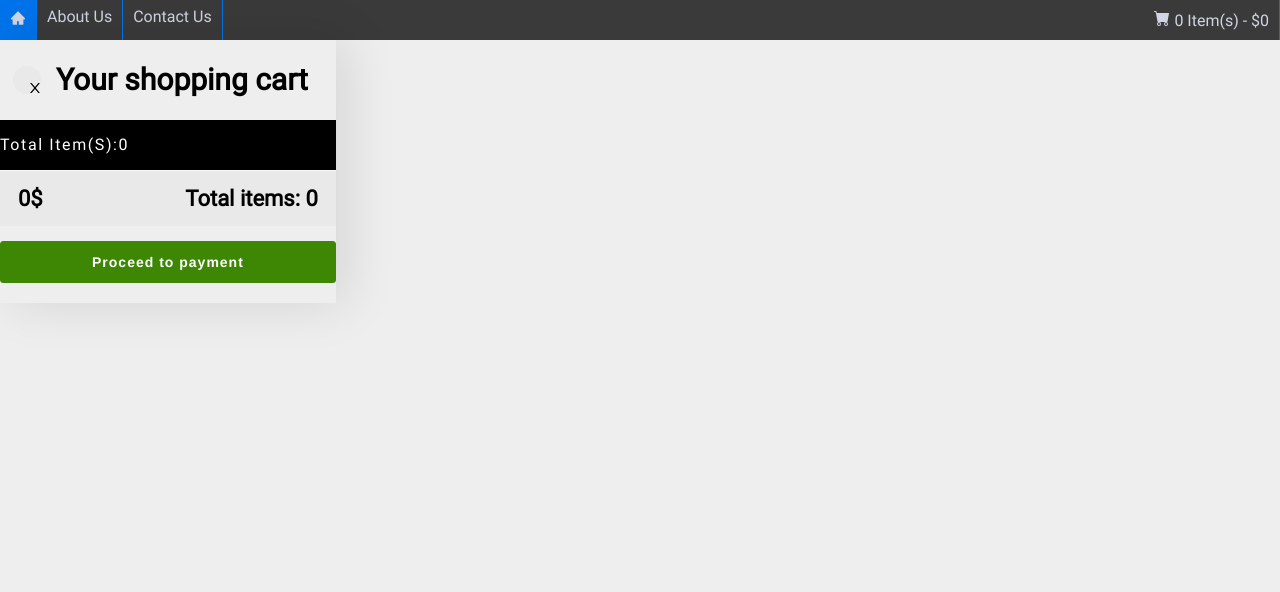
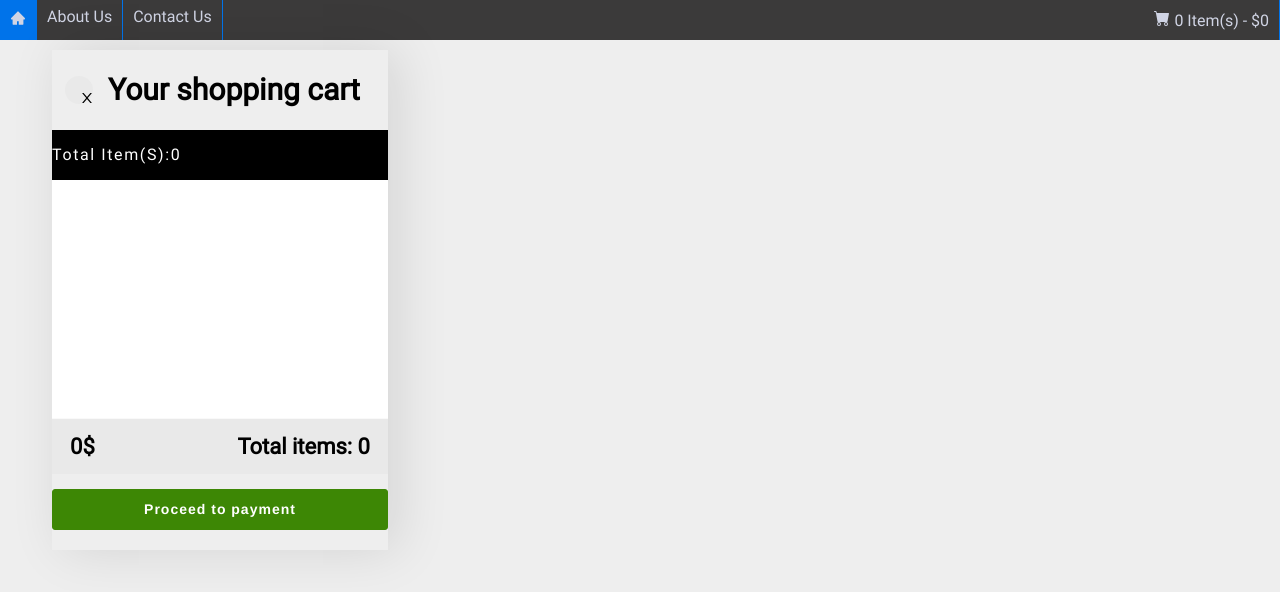
Before and after one commit to matand10/shopping-cart, a React (Create React App) app: page /cart in a window 1280 px wide. Shown: the top 592 px of the page. Built offline with nearby package versions, Linux system fonts and the light colour scheme.

Commit message:
scrollig menu

```diff
--- a/src/assets/style/cmps/cart-sidebar.scss
+++ b/src/assets/style/cmps/cart-sidebar.scss
@@ -1,7 +1,13 @@
 .cart-sidebar {
     display: flex;
-    flex-direction: inherit;
-    position: fixed;
+    align-items: center;
+    justify-content: center;
+    flex: 1;
+    margin: 10px;
+    max-height: 500px;
+    position: -webkit-sticky;
+    position: sticky;
+    top: 0;
 }
 
 .cart-wrapper {
--- a/src/assets/style/pages/cart.scss
+++ b/src/assets/style/pages/cart.scss
@@ -1,4 +1,9 @@
 .cart-container {
     background-color: #eeeeee;
-    min-height: calc(100vh - 2.5rem)
+    min-height: calc(100vh - 2.5rem);
+    display: flex;
 }
+
+.cart-list-container {
+    flex: 2;
+}
--- a/src/cmps/cart-list.jsx
+++ b/src/cmps/cart-list.jsx
@@ -3,7 +3,7 @@ import { CartPreview } from './cart-preview'
 export const CartList = ({ cart, removeItem }) => {
 
     return (
-        <section className="cart-container">
+        <section className="cart-list-container">
             {cart.items.map(item => <CartPreview key={item._id} item={item} removeItem={removeItem} />)}
         </section>
     )
--- a/src/pages/cart.jsx
+++ b/src/pages/cart.jsx
@@ -12,7 +12,6 @@ export const Cart = () => {
         dispatch(removeFromCart(item))
     }
 
-    console.log(cart);
     return (
         <section className="cart-container main-layout">
             <CartSidebar cart={cart} />
```
